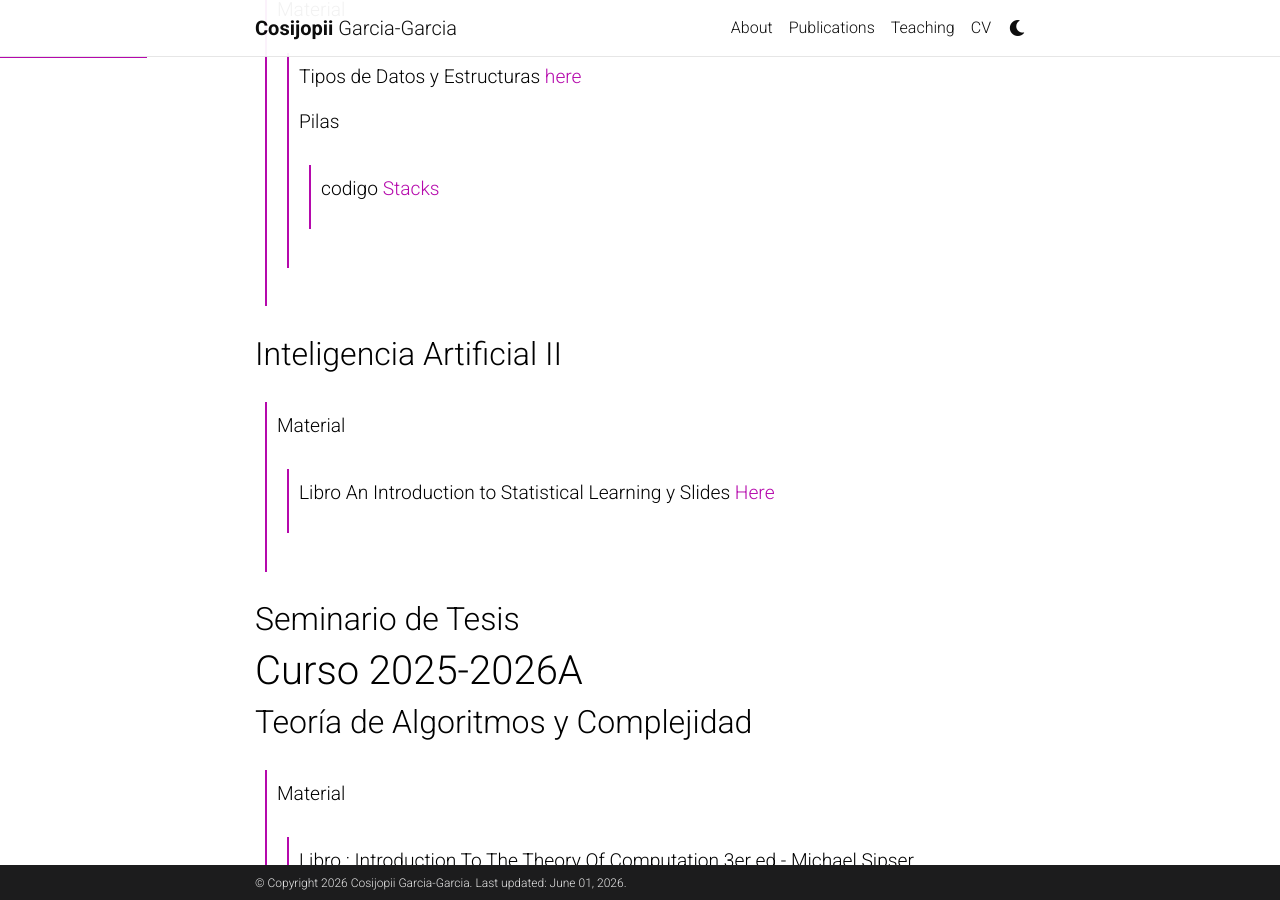
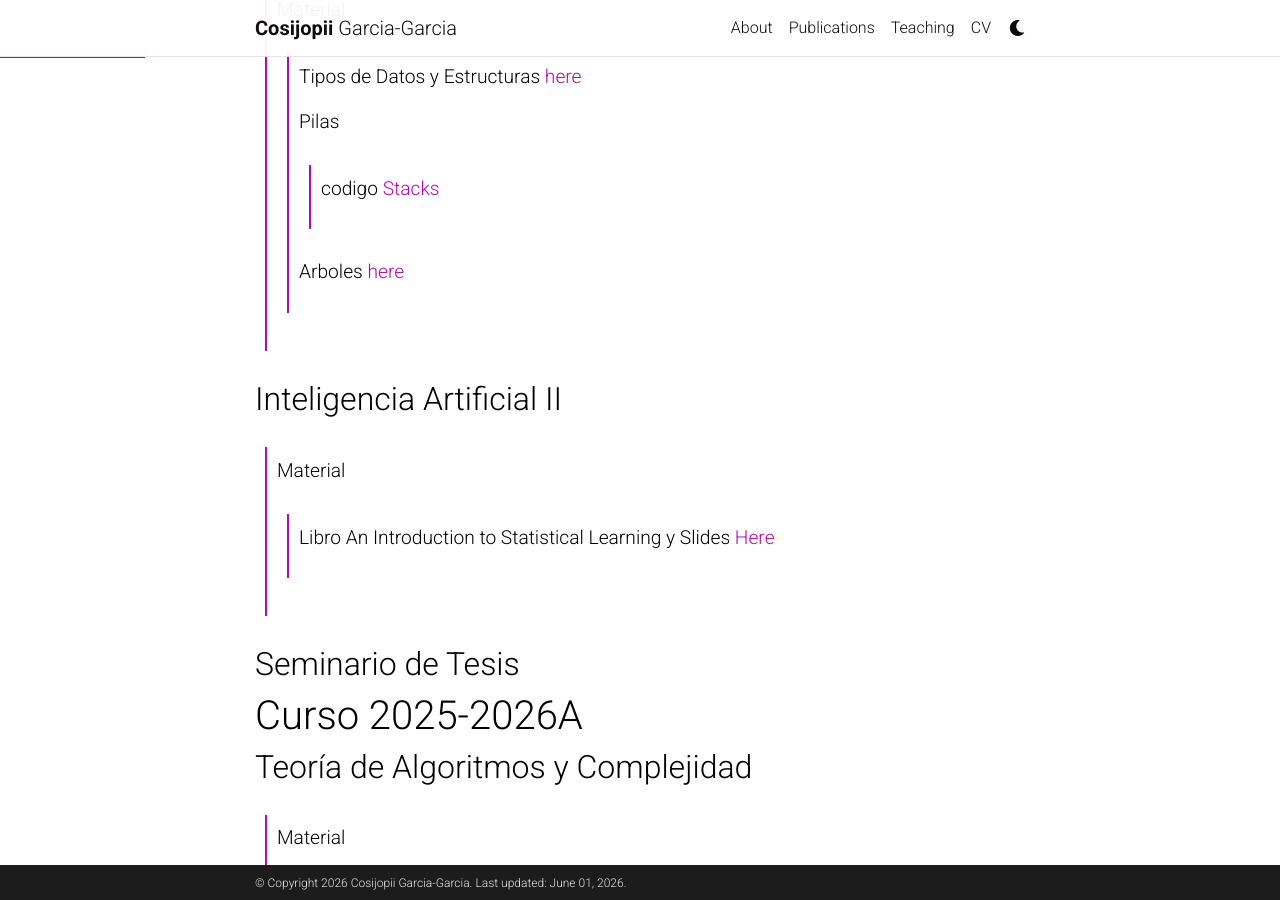
Before and after one commit to Cosijopiii/Cosijopiii.github.io, a Jekyll site: the page built from _projects/2_project.md, in a window 1280 px wide and 900 px high, scrolled down 391 px. Built offline with Jekyll 4.4.1, drawn with Linux system fonts in a browser that asks for light colours; comment, search, counter and statistics services are not loaded; a style sheet for code colours, icons or effects is not loaded.

Commit message:
Add Trees material to Estructura de Datos course 2025-2026B

```diff
--- a/_projects/2_project.md
+++ b/_projects/2_project.md
@@ -17,6 +17,8 @@ category: work
 >>
 >> Pilas
 >>> codigo [Stacks](/assets/Code/stack_basic.c)
+>>
+>> Arboles [here](/assets/pdf/tree.pdf)
 
 ## Inteligencia Artificial II
 >Material
```
